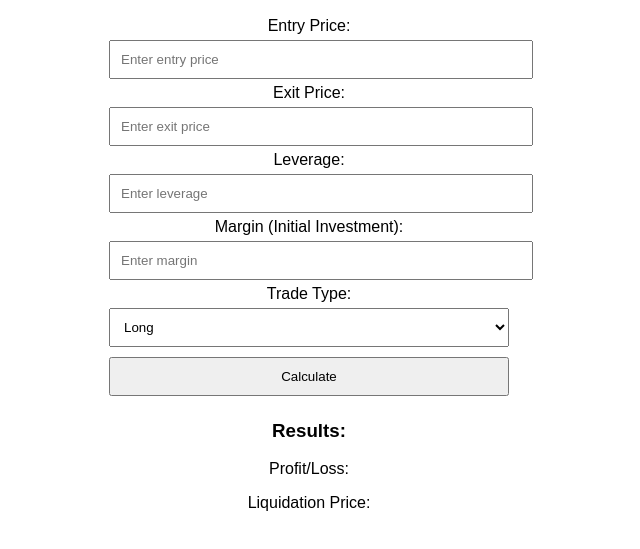
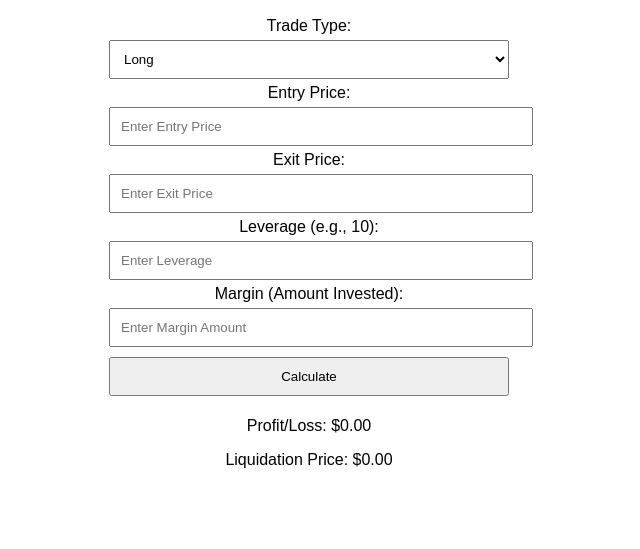
Before and after one commit to Tiwi12/PL-Calculator, a plain HTML site: page index.html in a window 1280 px wide. Shown: the part 79-628 px from the top of the page, without its empty margins (331-971 px from the left). Drawn offline with Linux system fonts and the light colour scheme.

Commit message:
Update index.html

```diff
--- a/index.html
+++ b/index.html
@@ -3,35 +3,38 @@
 <head>
     <meta charset="UTF-8">
     <meta name="viewport" content="width=device-width, initial-scale=1.0">
-    <title>Futures P/L & Liquidation Calculator</title>
+    <title>Futures Trading Calculator</title>
     <link rel="stylesheet" href="style.css">
 </head>
 <body>
+
     <div class="container">
         <h2>Futures Trading Calculator</h2>
-        <label>Entry Price:</label>
-        <input type="number" id="entryPrice" placeholder="Enter entry price">
 
-        <label>Exit Price:</label>
-        <input type="number" id="exitPrice" placeholder="Enter exit price">
-
-        <label>Leverage:</label>
-        <input type="number" id="leverage" placeholder="Enter leverage">
-
-        <label>Margin (Initial Investment):</label>
-        <input type="number" id="margin" placeholder="Enter margin">
-
-        <label>Trade Type:</label>
+        <label for="tradeType">Trade Type:</label>
         <select id="tradeType">
             <option value="long">Long</option>
             <option value="short">Short</option>
         </select>
 
-        <button onclick="calculatePL()">Calculate</button>
+        <label for="entryPrice">Entry Price:</label>
+        <input type="number" id="entryPrice" placeholder="Enter Entry Price">
 
-        <h3>Results:</h3>
-        <p id="profitLoss">Profit/Loss: </p>
-        <p id="liquidationPrice">Liquidation Price: </p>
+        <label for="exitPrice">Exit Price:</label>
+        <input type="number" id="exitPrice" placeholder="Enter Exit Price">
+
+        <label for="leverage">Leverage (e.g., 10):</label>
+        <input type="number" id="leverage" placeholder="Enter Leverage">
+
+        <label for="margin">Margin (Amount Invested):</label>
+        <input type="number" id="margin" placeholder="Enter Margin Amount">
+
+        <button id="calculateBtn">Calculate</button>
+
+        <div class="results">
+            <p id="profitLoss">Profit/Loss: $0.00</p>
+            <p id="liquidationPrice">Liquidation Price: $0.00</p>
+        </div>
     </div>
 
     <script src="script.js"></script>
```
